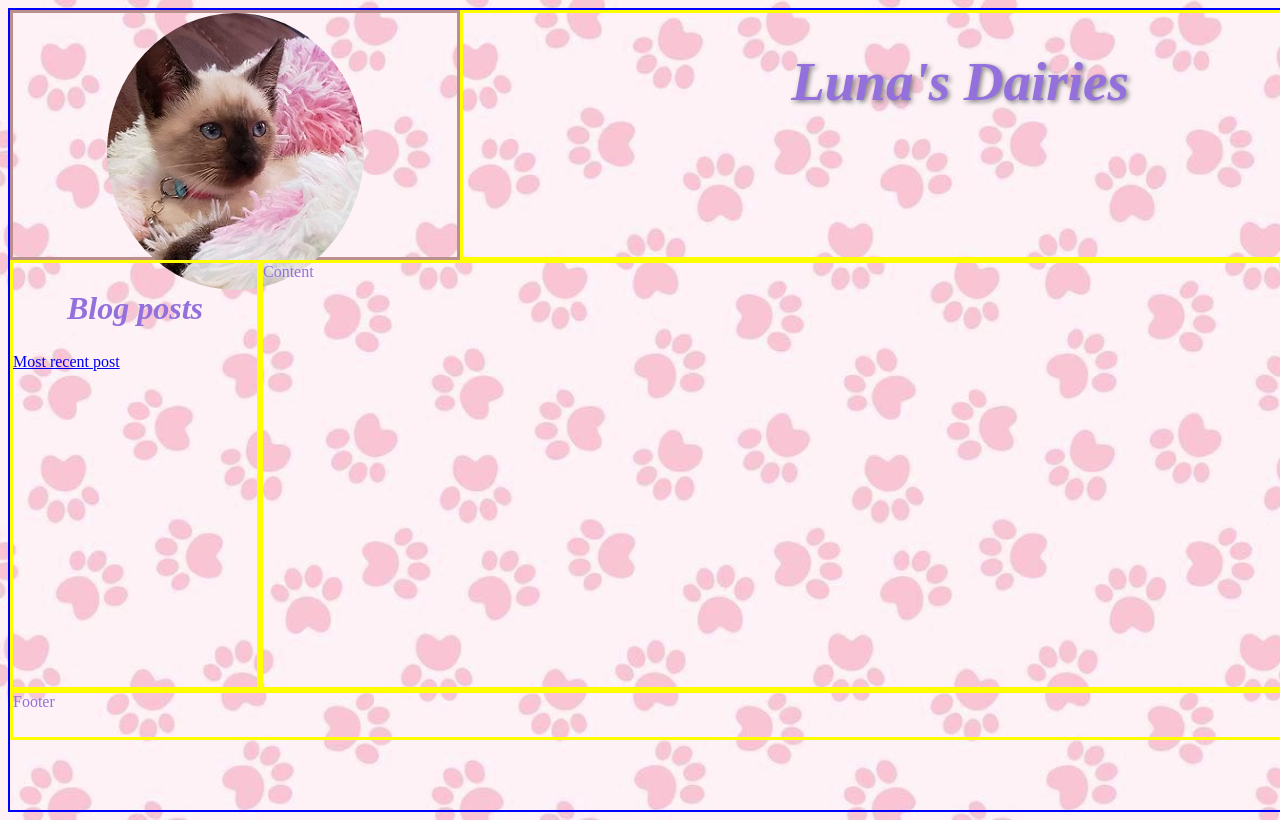
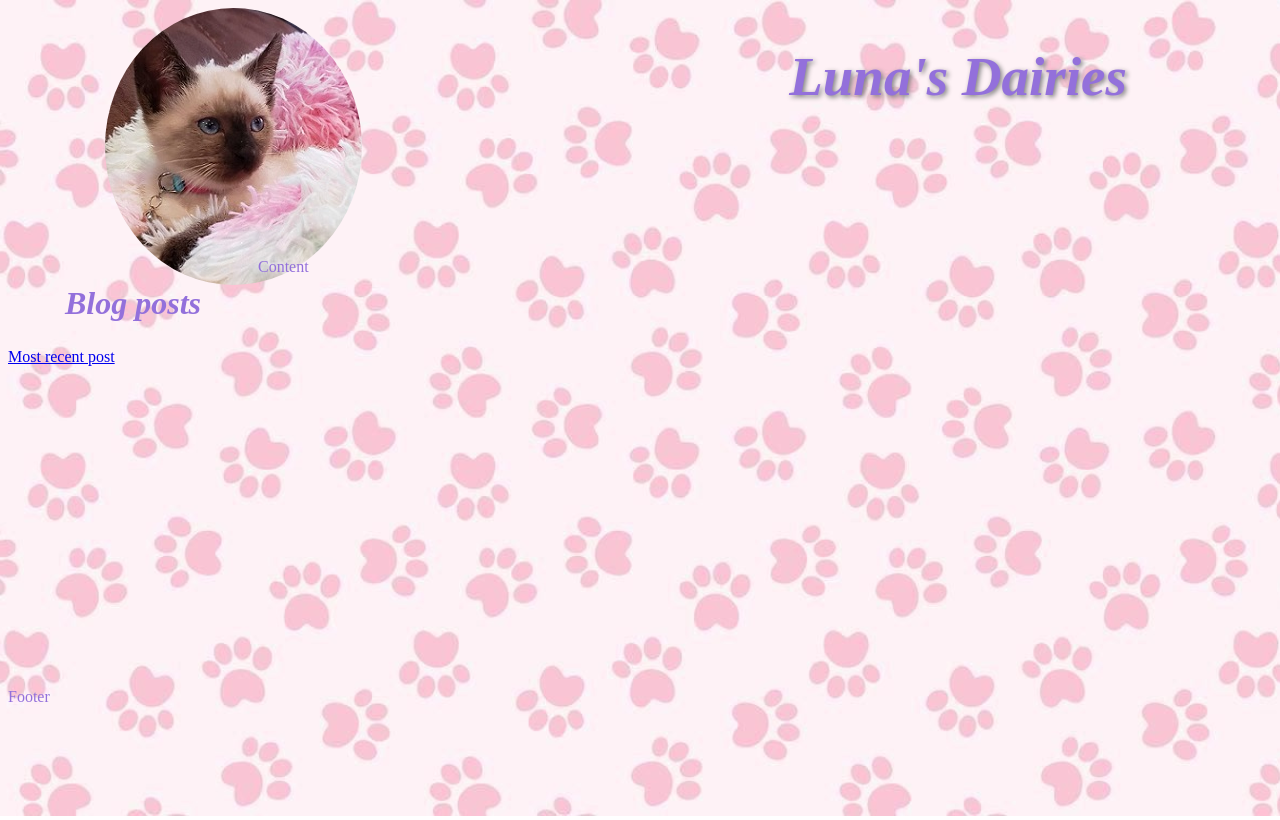
Before and after one commit to nmarkevich/PBW, a plain HTML site: page main_page.html in a window 1280 px wide. Shown: the top 820 px of the page. Drawn offline with Linux system fonts and the light colour scheme; files whose address does not match are found by name.

Commit message:
feat: Importing post.css into main_page.css

```diff
--- a/main_page.html
+++ b/main_page.html
@@ -6,19 +6,19 @@
 
 </head>
 <body>
-    <div class="container">
+    <div class="container1">
         <div class="box" id="img">
         <img src="images/img1.JPG" style="border-radius: 50%"/>
         </div>
-        <div class="box" id="header">
+        <div class="box" id="header1">
             <h1>Luna's Dairies</h1>
         </div>
-        <div class="box" id="sidebar">
+        <div class="box" id="sidebar1">
             <h2>Blog posts</h2>
             <a href="post.html">Most recent post</a>
         </div>
-        <div class="box" id="content">Content</div>
-        <div class="box" id="footer">Footer</div>
+        <div class="box" id="content1">Content</div>
+        <div class="box" id="footer1">Footer</div>
     </div>
 
 </body>
--- a/style/main_page.css
+++ b/style/main_page.css
@@ -1,9 +1,12 @@
+@import "post.css";
+
 body {
     background-image: url('C:/Users/natal/Automation/Udacity/Project1-PBW/PBW/images/background1.jpg');
     background-size: cover;
+    background-repeat: no-repeat;
 }
 
-.container{
+.container1{
     display: grid;
     width: 100vw;
     height: 100vh;
@@ -15,27 +18,26 @@ body {
     "img img hd hd"
     "sd main main main"
     "ft ft ft ft";
-    border: 2px solid blue;
-    /*justify-content: center;*/
+    /*border: 2px solid blue;
+    justify-content: center;*/
 }
 
 .box{
-    /*display: flex;*/
-    /*align-items: center;
-    justify-content: center;*/
-    border: solid yellow;
+    /*display: flex;
+    align-items: center;
+    justify-content: center;
+    border: solid yellow;*/
     color: mediumpurple;
 }
 
-#header{
+#header1{
     grid-area: hd;
 }
 
 #img{
     grid-area: img;
-    border: solid rosybrown;
+    /*border: solid rosybrown;*/
     text-align: center;
-    /*background-image: url('C:/Users/natal/Automation/Udacity/Project1-PBW/PBW/images/img1.jpg');*/
 }
 
 img{
@@ -43,15 +45,15 @@ img{
     height:auto;
 }
 
-#sidebar{
+#sidebar1{
     grid-area: sd;
 }
 
-#content{
+#content1{
     grid-area: main;
 }
 
-#footer{
+#footer1{
     grid-area: ft;
 }
 
--- a/style/post.css
+++ b/style/post.css
@@ -1,9 +1,9 @@
-body {
+/*body {
     background-image: url('C:/Users/natal/Automation/Udacity/Project1-PBW/PBW/images/background1.jpg');
     background-size: cover;
-}
+}*/
 
-.container{
+.container2{
     display: grid;
     width: 100vw;
     height: 100vh;
@@ -15,17 +15,17 @@ body {
     "hd hd hd hd"
     "main main main main"
     "ft ft ft ft";
-    border: 2px solid blue;
-    /*justify-content: center;*/
+    /*border: 2px solid blue;
+    justify-content: center;*/
 }
 
-.box{
+/*.box{
     display: flex;
     align-items: center;
     justify-content: center;
     border: solid yellow;
     color: mediumpurple;
-}
+}*/
 
 .gallery{
     display: grid;
@@ -34,14 +34,14 @@ body {
     grid-template-rows: 50% 50%;
 }
 
-#header{
+#header2{
     grid-area: hd;
 }
 
-#content{
+#content2{
     grid-area: main;
 }
 
-#footer{
+#footer2{
     grid-area: ft;
 }
```
Also changed, not shown: post.html (+5 -5 lines).
